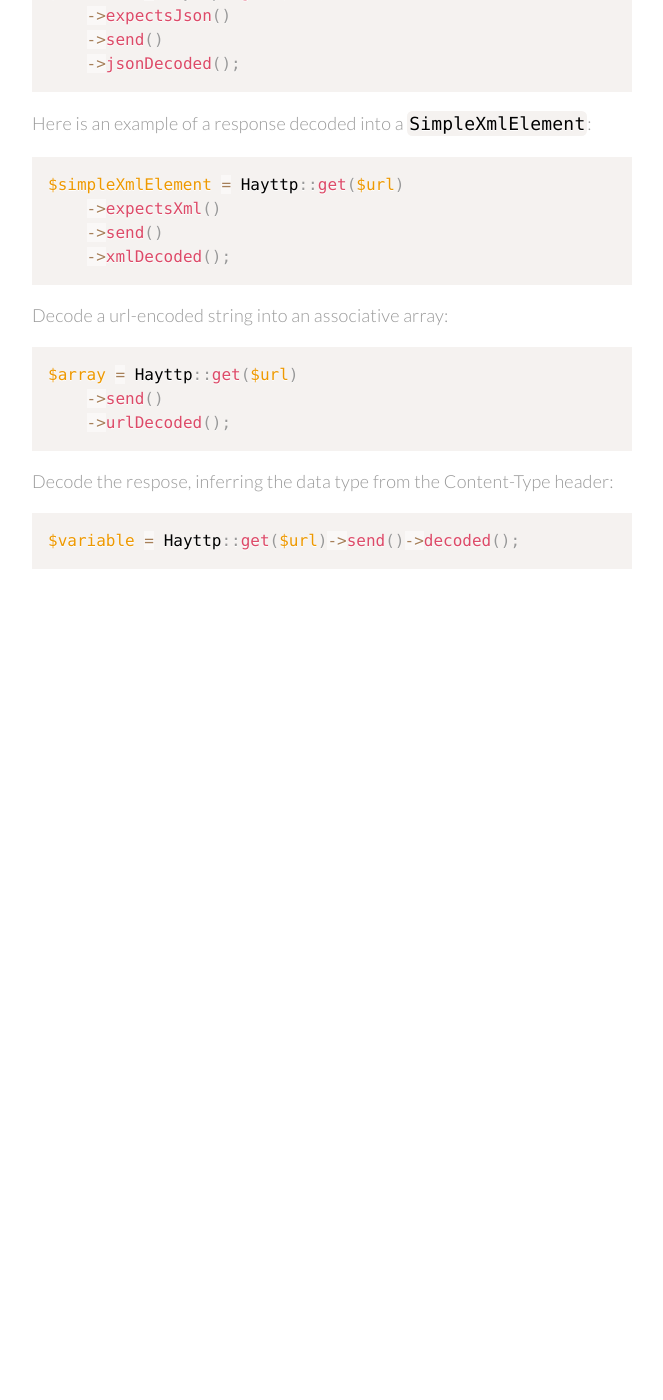
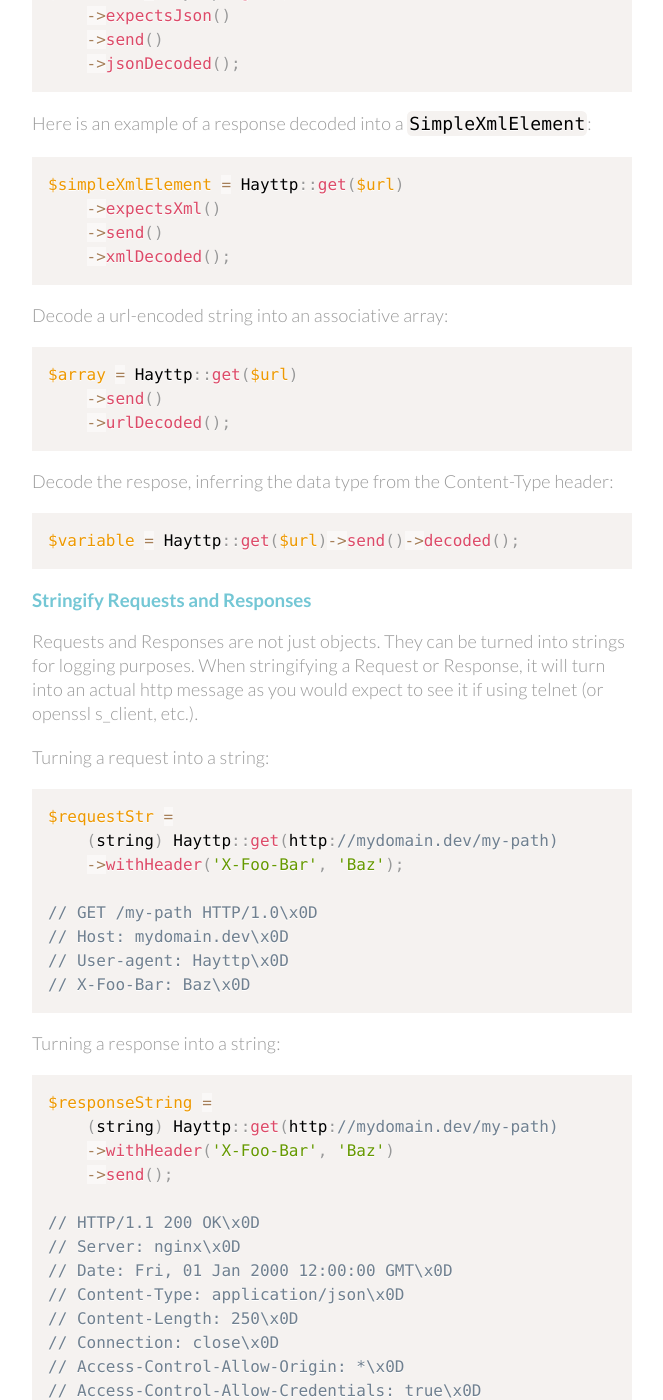
Before and after one commit to moccalotto/moccalotto.github.com, a Jekyll site: the page built from docs/hayttp.md, in a window 1280 px wide and 1400 px high, scrolled down 2112 px. Shown: the whole window, without its empty margins (308-971 px from the left). Built offline with Jekyll 4.4.1, drawn with Linux system fonts in a browser that asks for light colours; nearby versions of some CDN libraries; before the commit the page ends 2697 px from its top, so only the background shows below that; some of the changed text lies outside the part shown.

Commit message:
Stringify

````diff
--- a/docs/hayttp.md
+++ b/docs/hayttp.md
@@ -123,3 +123,55 @@ Decode the respose, inferring the data type from the Content-Type header:
 ```php
 $variable = Hayttp::get($url)->send()->decoded();
 ```
+
+### Stringify Requests and Responses
+
+Requests and Responses are not just objects. They can be turned into strings for logging purposes.
+When stringifying a Request or Response, it will turn into an actual http message as you would expect
+to see it if using telnet (or openssl s_client, etc.).
+
+Turning a request into a string:
+
+```php
+$requestStr =
+    (string) Hayttp::get(http://mydomain.dev/my-path)
+    ->withHeader('X-Foo-Bar', 'Baz');
+
+// GET /my-path HTTP/1.0\x0D
+// Host: mydomain.dev\x0D
+// User-agent: Hayttp\x0D
+// X-Foo-Bar: Baz\x0D
+```
+
+Turning a response into a string:
+
+```php
+$responseString =
+    (string) Hayttp::get(http://mydomain.dev/my-path)
+    ->withHeader('X-Foo-Bar', 'Baz')
+    ->send();
+
+// HTTP/1.1 200 OK\x0D
+// Server: nginx\x0D
+// Date: Fri, 01 Jan 2000 12:00:00 GMT\x0D
+// Content-Type: application/json\x0D
+// Content-Length: 250\x0D
+// Connection: close\x0D
+// Access-Control-Allow-Origin: *\x0D
+// Access-Control-Allow-Credentials: true\x0D
+// \x0D
+// {\n
+//   "args": {}, \n
+//   "data": "", \n
+//   "files": {}, \n
+//   "form": {}, \n
+//   "headers": {\n
+//     "Host": "mydomain.dev", \n
+//     "User-Agent": "Hayttp", \n
+//     "X-Foo-Bar": "Baz"\n
+//   }, \n
+//   "json": null, \n
+//   "origin": "123.12.34.56", \n
+//   "url": "https://mydomain.dev/post"\n
+// }\n
+```
````
